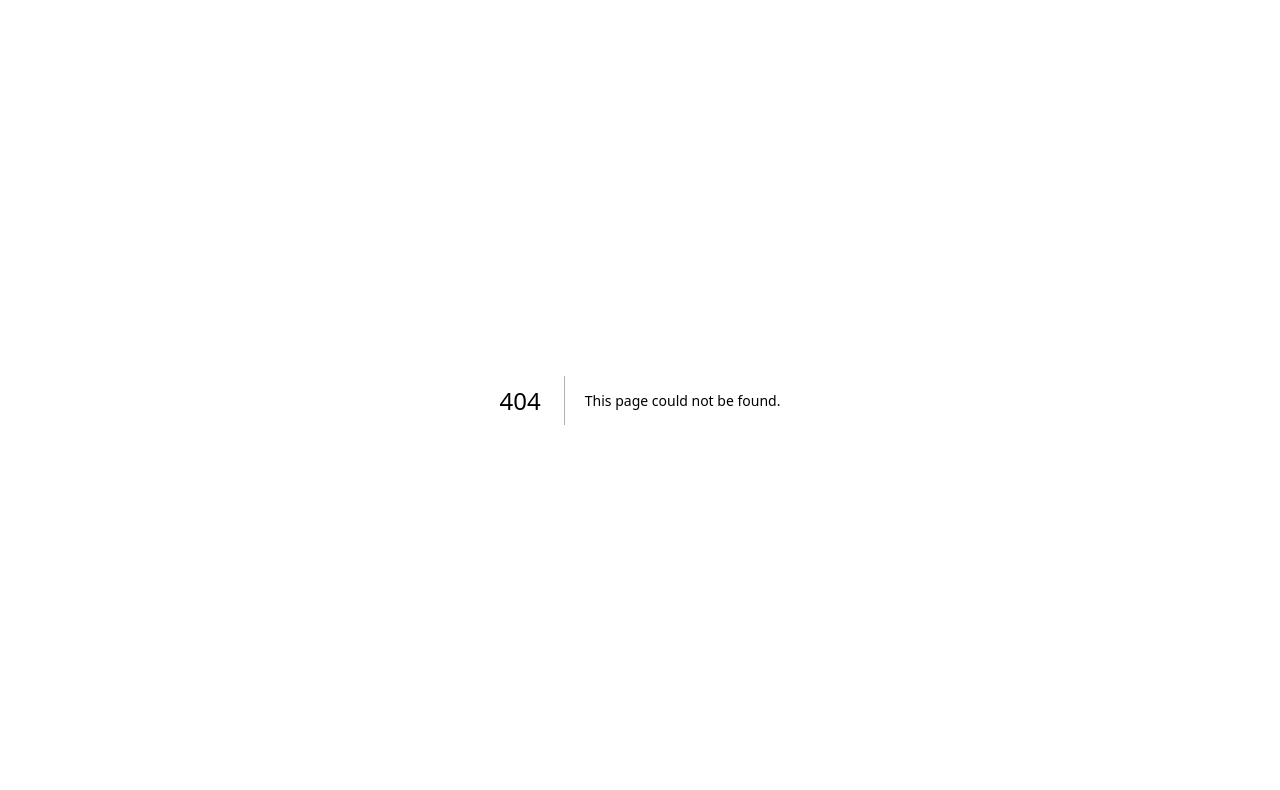
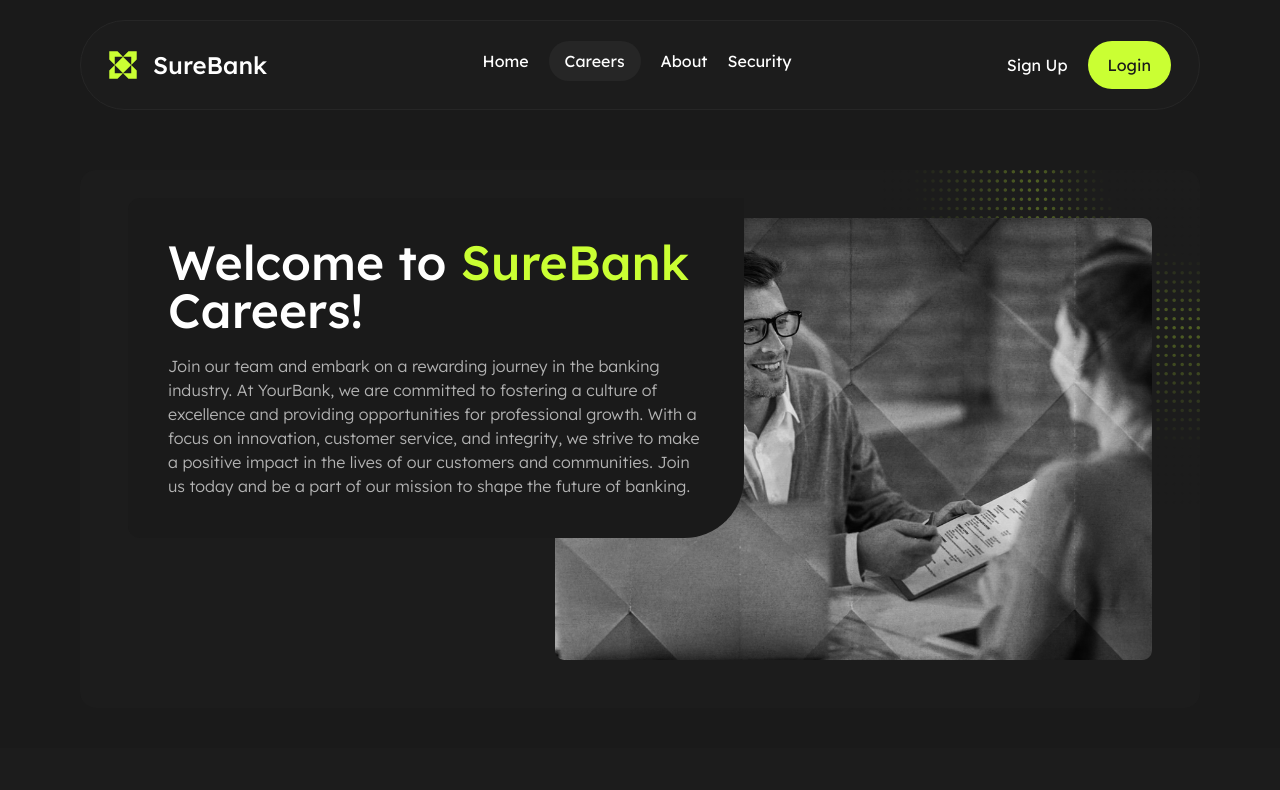
Before and after one commit to sahilsapariya/SureBank, a Next.js app: page /careers in a window 1280 px wide. Before the commit this address had no page. Shown: the top 790 px of the page. Built offline with nearby package versions, Linux system fonts and the light colour scheme.

Commit message:
BCW-18 feat: creates hero section for the careers page

```diff
--- /dev/null
+++ b/src/app/(dashboard)/careers/page.tsx
@@ -0,0 +1,12 @@
+import CareersHeroSection from '@surebank/components/careers/Hero';
+import React from 'react';
+
+const Careers = () => {
+  return (
+    <>
+      <CareersHeroSection />
+    </>
+  );
+};
+
+export default Careers;
--- a/src/app/globals.css
+++ b/src/app/globals.css
@@ -7,7 +7,7 @@
     @apply border-border;
   }
   body {
-    @apply bg-[#1A1A1A] text-[#FFFFFF];
+    @apply bg-[#1A1A1A] text-[#FFFFFF] scrollbar-none;
   }
 
   .neon {
--- /dev/null
+++ b/src/components/careers/Hero.tsx
@@ -0,0 +1,41 @@
+import Image from 'next/image';
+import React from 'react';
+
+const CareersHeroSection = () => {
+  return (
+    <section className="relative flex flex-col-reverse lg:flex-end sm:my-10 my-5 sm:p-12 p-5 rounded-2xl bg-[#1C1C1C]">
+      <div className="absolute top-0 right-0">
+        <Image
+          src={'/icons/radial-dots-bg-2.svg'}
+          width={150}
+          height={150}
+          alt="radial dots bg"
+          className="w-full h-full"
+        />
+      </div>
+      <div className="lg:absolute top-12 left-12 z-20 lg:w-[55%] w-full -mt-5 bg-[#1A1A1A] sm:p-10 p-5 flex flex-col gap-5 rounded-l-xl lg:rounded-tr-none rounded-xl lg:rounded-br-[60px]">
+        <h1 className="h3 sm:h2 xl:h1">
+          Welcome to <span className="neon">SureBank</span> Careers!
+        </h1>
+        <p className="text-sm xl:text-base text-[#B3B3B3] font-light">
+          Join our team and embark on a rewarding journey in the banking industry. At YourBank, we
+          are committed to fostering a culture of excellence and providing opportunities for
+          professional growth. With a focus on innovation, customer service, and integrity, we
+          strive to make a positive impact in the lives of our customers and communities. Join us
+          today and be a part of our mission to shape the future of banking.
+        </p>
+      </div>
+      <div className="lg:flex-end w-full z-10 lg:w-7/12">
+        <Image
+          src={'/images/careers-hero.png'}
+          width={600}
+          height={600}
+          alt="Careers Hero"
+          className="w-full h-full"
+        />
+      </div>
+    </section>
+  );
+};
+
+export default CareersHeroSection;
--- a/src/components/layout/Header.tsx
+++ b/src/components/layout/Header.tsx
@@ -72,8 +72,8 @@ const MobileHeader: React.FC<Props> = ({ toggleMobileMenu }) => {
           <Link href={'/home'} className="h1 w-fit">
             Home
           </Link>
-          <Link href={'/career'} className="h1 w-fit">
-            Career
+          <Link href={'/careers'} className="h1 w-fit">
+            Careers
           </Link>
           <Link href={'/about'} className="h1 w-fit">
             About
--- a/src/components/layout/Navbar.tsx
+++ b/src/components/layout/Navbar.tsx
@@ -13,7 +13,7 @@ const Navbar = () => {
       <Link href="/home" className={pathname === '/home' ? 'active' : ''}>
         Home
       </Link>
-      <Link href="/contact" className={pathname === '/contact' ? 'active' : ''}>
+      <Link href="/careers" className={pathname === '/careers' ? 'active' : ''}>
         Careers
       </Link>
       <Link href="/about" className={pathname === '/about' ? 'active' : ''}>
```
Also changed, not shown: public/icons/radial-dots-bg-2.svg (added), public/images/careers-hero.png (added).
